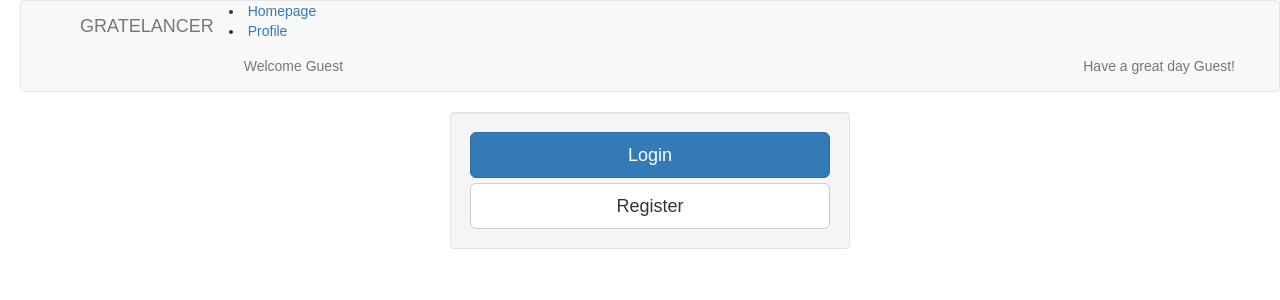
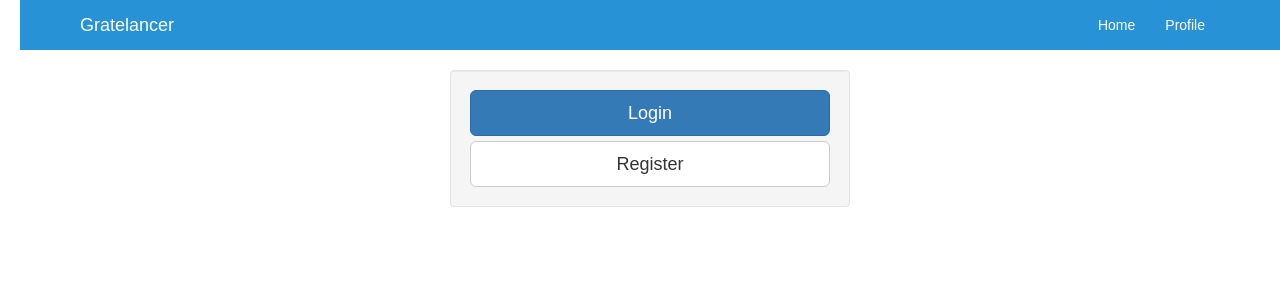
Before and after one commit to bounswe/bounswe2018group8, a React (Create React App) app in the folder frontend/: page / in a window 1280 px wide. Shown: the top 300 px of the page. Built offline with nearby package versions, Linux system fonts and the light colour scheme.

Commit message:
Router is added.

```diff
--- a/frontend/package.json
+++ b/frontend/package.json
@@ -7,6 +7,7 @@
     "react": "^16.3.1",
     "react-bootstrap": "^0.32.4",
     "react-dom": "^16.3.1",
+    "react-router-dom": "^4.3.1",
     "react-scripts": "1.1.4"
   },
   "scripts": {
--- a/frontend/src/App.js
+++ /dev/null
@@ -1,115 +0,0 @@
-/**
- * @author Mehmet Calim
- */
-import React, { Component } from 'react';
-import Nav from './components/Nav';
-import LoginForm from './components/LoginForm';
-import SignupForm from './components/SignupForm';
-import {Navbar,MenuItem,NavItem,NavDropdown} from "react-bootstrap";
-import './App.css';
-
-class App extends Component {
-  constructor(props) {
-    super(props);
-    this.state = {
-      displayed_form: '',
-      logged_in: localStorage.getItem('token') ? true : false,
-      username: ''
-    };
-  }
-
-  componentDidMount() {
-    if (this.state.logged_in) {
-      fetch('http://localhost:8000/core/current_user/', {
-        headers: {
-          Authorization: `JWT ${localStorage.getItem('token')}`
-        }
-      })
-        .then(res => res.json())
-        .then(json => {
-          this.setState({ username: json.username });
-        });
-    }
-  }
-
-  handle_login = (e, data) => {
-    e.preventDefault();
-    fetch('http://52.59.230.90/user/login/', {
-      method: 'POST',
-      headers: {
-        'Content-Type': 'application/json'
-      },
-      body: JSON.stringify()
-    })
-      .then(res => res.json())
-      .then(json => {
-        localStorage.setItem('token', json.token);
-        this.setState({
-          logged_in: true,
-          displayed_form: '',
-          username: json.user.username
-        });
-      });
-  };
-
-  handle_logout = () => {
-    localStorage.removeItem('token');
-    this.setState({ logged_in: false, username: '' });
-  };
-
-  handle_signup = (e, data) => {
-    e.preventDefault();
-    fetch('http://52.59.230.90/user/register/', {
-      method: 'POST',
-      headers: {
-        'Content-Type': 'application/json'
-      },
-      body: JSON.stringify(data)
-    })
-      .then(res => res.json())
-      .then(json => {
-        localStorage.setItem('token', json.token);
-        this.setState({
-          logged_in: true,
-          displayed_form: '',
-          username: json.username
-        });
-      });
-  };
-
-  display_form = form => {
-    this.setState({
-      displayed_form: form
-    });
-  };
-  /*
-    I implemented login/signup with switch. It may change according to
-    final design.
-  */
-  render() {
-    let form;
-    switch (this.state.displayed_form) {
-      case 'login':
-        form = <LoginForm handle_login={this.handle_login} />;
-        break;
-      case 'signup':
-        form = <SignupForm handle_signup={this.handle_signup} />;
-        break;
-      default:
-        form = null;
-    }
-
-    return (
-      <div className="App">
-        <Nav
-          logged_in={this.state.logged_in}
-          display_form={this.display_form}
-          handle_logout={this.handle_logout}
-        />
-        {form}
-      </div>
-    );
-  }
-}
-
-export default App;
--- /dev/null
+++ b/frontend/src/App.jsx
@@ -0,0 +1,37 @@
+/**
+ * @author Mehmet Calim
+ */
+import React, { Component } from 'react';
+import {BrowserRouter as Router, Route} from 'react-router-dom';
+import Nav from './components/Nav';
+import Home from './components/Home';
+import Profile from './components/Profile';
+import Landing from './components/Landing';
+import LoginForm from './components/LoginForm';
+import SignupForm from './components/SignupForm';
+import {Navbar,MenuItem,NavItem,NavDropdown} from "react-bootstrap";
+import './App.css';
+import CustomNavbar from "./components/CustomNavbar";
+
+class App extends Component {
+  /*
+    I implemented login/signup with switch. It may change according to
+    final design.
+  */
+  render() {
+    return (
+      <div className="App">
+          <Router>
+            <div>
+              <CustomNavbar/>
+              <Route exact path="/"  component={Landing}/>
+              <Route path="/profile" component={Profile} />
+              <Route path="/home" component={Home} />
+            </div>
+          </Router>
+      </div>
+    );
+  }
+}
+
+export default App;
--- /dev/null
+++ b/frontend/src/components/CustomNavbar.css
@@ -0,0 +1,39 @@
+nav.navbar, .navbar-default {
+    background-color: #2892D7 !important;
+}
+
+.navbar-default {
+    background-image: none;
+    border: none;
+    border-radius: 0;
+}
+
+.navbar-default .navbar-nav > li > a {
+    color: white;
+}
+
+.navbar-default .navbar-brand {
+    color: white;
+}
+
+.navbar-default .navbar-toggle {
+    border-color: white;
+}
+
+.navbar-default .navbar-toggle .icon-bar {
+    background-color: white;
+}
+
+.navbar-default .navbar-toggle:focus, .navbar-default .navbar-toggle:hover {
+    background-color: transparent;
+}
+
+.navbar-default .navbar-brand:focus, .navbar-default .navbar-brand:hover {
+    color: white;
+    background-color: transparent;
+}
+
+.navbar-default .navbar-nav>li>a:focus, .navbar-default .navbar-nav>li>a:hover {
+    color: white;
+    background-color: transparent;
+}
--- /dev/null
+++ b/frontend/src/components/CustomNavbar.jsx
@@ -0,0 +1,30 @@
+import React, {Component} from 'react';
+import { Navbar, Nav, NavItem,  } from 'react-bootstrap';
+import { Link } from 'react-router-dom';
+import './CustomNavbar.css';
+
+export default class CustomNavbar extends Component {
+    render(){
+        return(
+           <Navbar>
+               <Navbar.Header>
+                   <Navbar.Brand>
+                       <Link to="/">Gratelancer</Link>
+                   </Navbar.Brand>
+                   <Navbar.Toggle/>
+               </Navbar.Header>
+               <Navbar.Collapse>
+                   <Nav pullRight>
+                       <NavItem eventKey={1} componentClass={Link} to="/home">
+                           Home
+                       </NavItem>
+                       <NavItem eventKey={2} componentClass={Link} to="/profile">
+                           Profile
+                       </NavItem>
+
+                   </Nav>
+               </Navbar.Collapse>
+           </Navbar>
+        )
+    }
+}
--- /dev/null
+++ b/frontend/src/components/Home.jsx
@@ -0,0 +1,15 @@
+import React, {Component} from 'react';
+import { Link } from 'react-router-dom';
+import { Jumbotron, Grid, Row, Col, Image, Button } from 'react-bootstrap';
+import './Home.css';
+
+export default class Home extends Component {
+    render(){
+        return(
+            <Grid>
+                <h2>Hello, This is Gratelancer</h2>
+                <p>Projects will come here</p>
+            </Grid>
+        )
+    }
+}
--- /dev/null
+++ b/frontend/src/components/Landing.jsx
@@ -0,0 +1,118 @@
+/**
+ * @author Mehmet Calim
+ */
+import React, { Component } from 'react';
+import {BrowserRouter as Router, Route} from 'react-router-dom';
+import Nav from './Nav';
+import Home from './Home';
+import Profile from './Profile';
+import LoginForm from './LoginForm';
+import SignupForm from './SignupForm';
+import {Navbar,MenuItem,NavItem,NavDropdown, Jumbotron} from "react-bootstrap";
+import '../App.css';
+
+class Landing extends Component {
+    constructor(props) {
+        super(props);
+        this.state = {
+            displayed_form: '',
+            logged_in: localStorage.getItem('token') ? true : false,
+            username: ''
+        };
+    }
+
+    componentDidMount() {
+        if (this.state.logged_in) {
+            fetch('http://localhost:8000/core/current_user/', {
+                headers: {
+                    Authorization: `JWT ${localStorage.getItem('token')}`
+                }
+            })
+                .then(res => res.json())
+                .then(json => {
+                    this.setState({ username: json.username });
+                });
+        }
+    }
+
+    handle_login = (e, data) => {
+        e.preventDefault();
+        fetch('http://52.59.230.90/user/login/', {
+            method: 'POST',
+            headers: {
+                'Content-Type': 'application/json'
+            },
+            body: JSON.stringify()
+        })
+            .then(res => res.json())
+            .then(json => {
+                localStorage.setItem('token', json.token);
+                this.setState({
+                    logged_in: true,
+                    displayed_form: '',
+                    username: json.user.username
+                });
+            });
+    };
+
+    handle_logout = () => {
+        localStorage.removeItem('token');
+        this.setState({ logged_in: false, username: '' });
+    };
+
+    handle_signup = (e, data) => {
+        e.preventDefault();
+        fetch('http://52.59.230.90/user/register/', {
+            method: 'POST',
+            headers: {
+                'Content-Type': 'application/json'
+            },
+            body: JSON.stringify(data)
+        })
+            .then(res => res.json())
+            .then(json => {
+                localStorage.setItem('token', json.token);
+                this.setState({
+                    logged_in: true,
+                    displayed_form: '',
+                    username: json.username
+                });
+            });
+    };
+
+    display_form = form => {
+        this.setState({
+            displayed_form: form
+        });
+    };
+    /*
+      I implemented login/signup with switch. It may change according to
+      final design.
+    */
+    render() {
+        let form;
+        switch (this.state.displayed_form) {
+            case 'login':
+                form = <LoginForm handle_login={this.handle_login} />;
+                break;
+            case 'signup':
+                form = <SignupForm handle_signup={this.handle_signup} />;
+                break;
+            default:
+                form = null;
+        }
+
+        return (
+            <div className="Landing">
+                <Nav
+                   logged_in={this.state.logged_in}
+                   display_form={this.display_form}
+                   handle_logout={this.handle_logout}
+                />
+                {form}
+            </div>
+        );
+    }
+}
+
+export default Landing;
--- a/frontend/src/components/Nav.js
+++ b/frontend/src/components/Nav.js
@@ -3,7 +3,8 @@
  */
 import React from 'react';
 import PropTypes from 'prop-types';
-import {Navbar,MenuItem,NavItem,NavDropdown,Button} from "react-bootstrap";
+import {Navbar,MenuItem,NavItem,NavDropdown,Button, Jumbotron} from "react-bootstrap";
+import CustomNavbar from "./CustomNavbar";
 
 
 function Nav(props) {
@@ -25,10 +26,11 @@ function Nav(props) {
         <NavItem eventKey={2} href="#profile">
           Profile
         </NavItem>
+        {/*
         <Navbar.Text>
           Welcome <Navbar.Link href="#">Guest</Navbar.Link>
         </Navbar.Text>
-      <Navbar.Text pullRight>Have a great day Guest!</Navbar.Text>
+        <Navbar.Text pullRight>Have a great day Guest!</Navbar.Text>*/}
     </Navbar>
 
   );
@@ -53,7 +55,7 @@ function Nav(props) {
 
   return (
   <div>
-    {navBarInstance}
+    {/*{navBarInstance}*/}
     {props.logged_in ? logged_in_nav : logged_out_nav}
   </div>
  );
--- /dev/null
+++ b/frontend/src/components/Profile.jsx
@@ -0,0 +1,15 @@
+import React, {Component} from 'react';
+import { Link } from 'react-router-dom';
+import { Jumbotron, Grid, Row, Col, Image, Button } from 'react-bootstrap';
+import './Profile.css';
+
+export default class Profile extends Component {
+    render(){
+        return(
+            <Grid>
+                <h2>Profile Page</h2>
+
+            </Grid>
+        )
+    }
+}
```
Also changed, not shown: frontend/public/assets/abstract-curve-design-911738.jpg (added), frontend/src/components/Home.css (added), frontend/src/components/Profile.css (added), 1 other file (tests, documents, lock files or other folders). Lines whose indentation alone changed are shown as unchanged.
